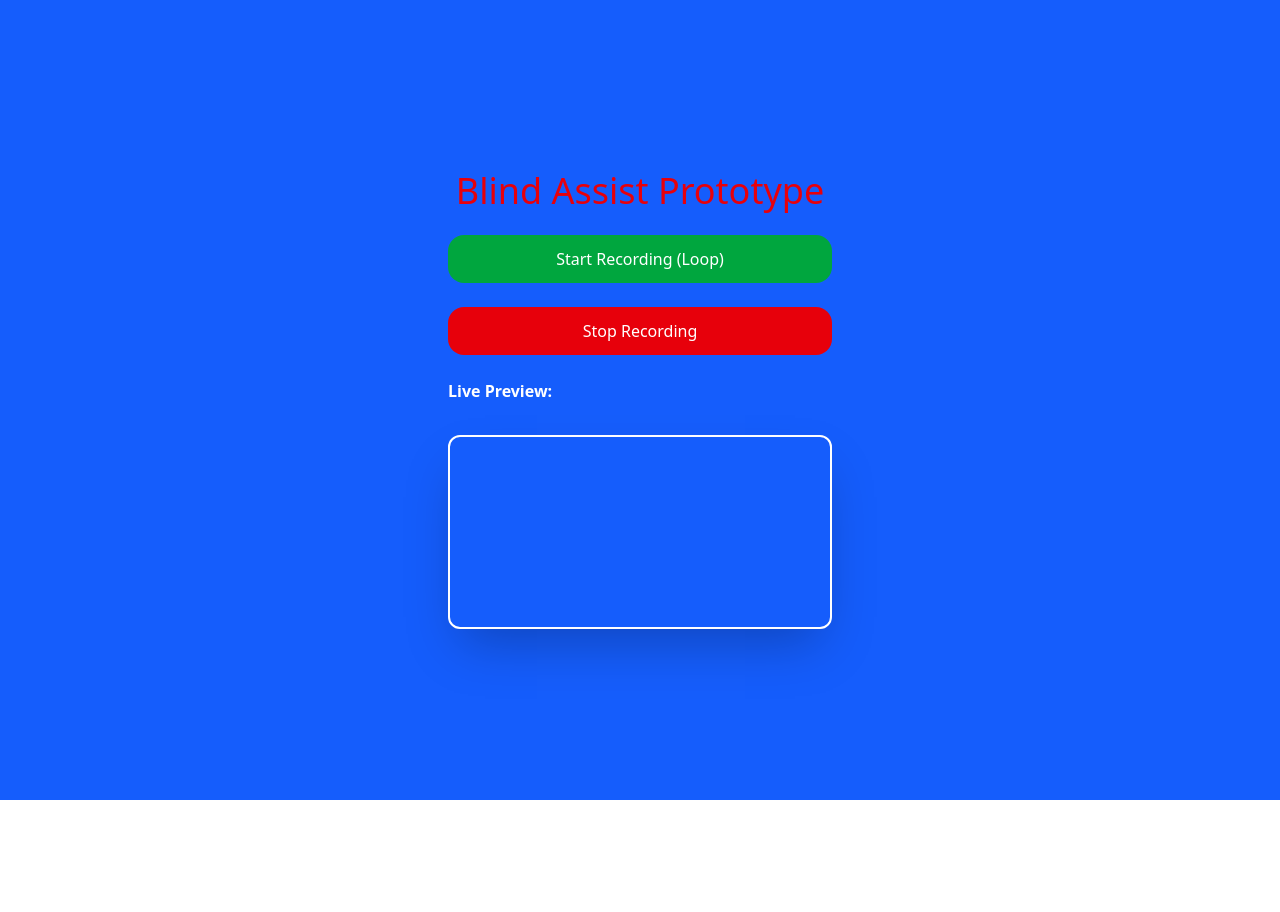
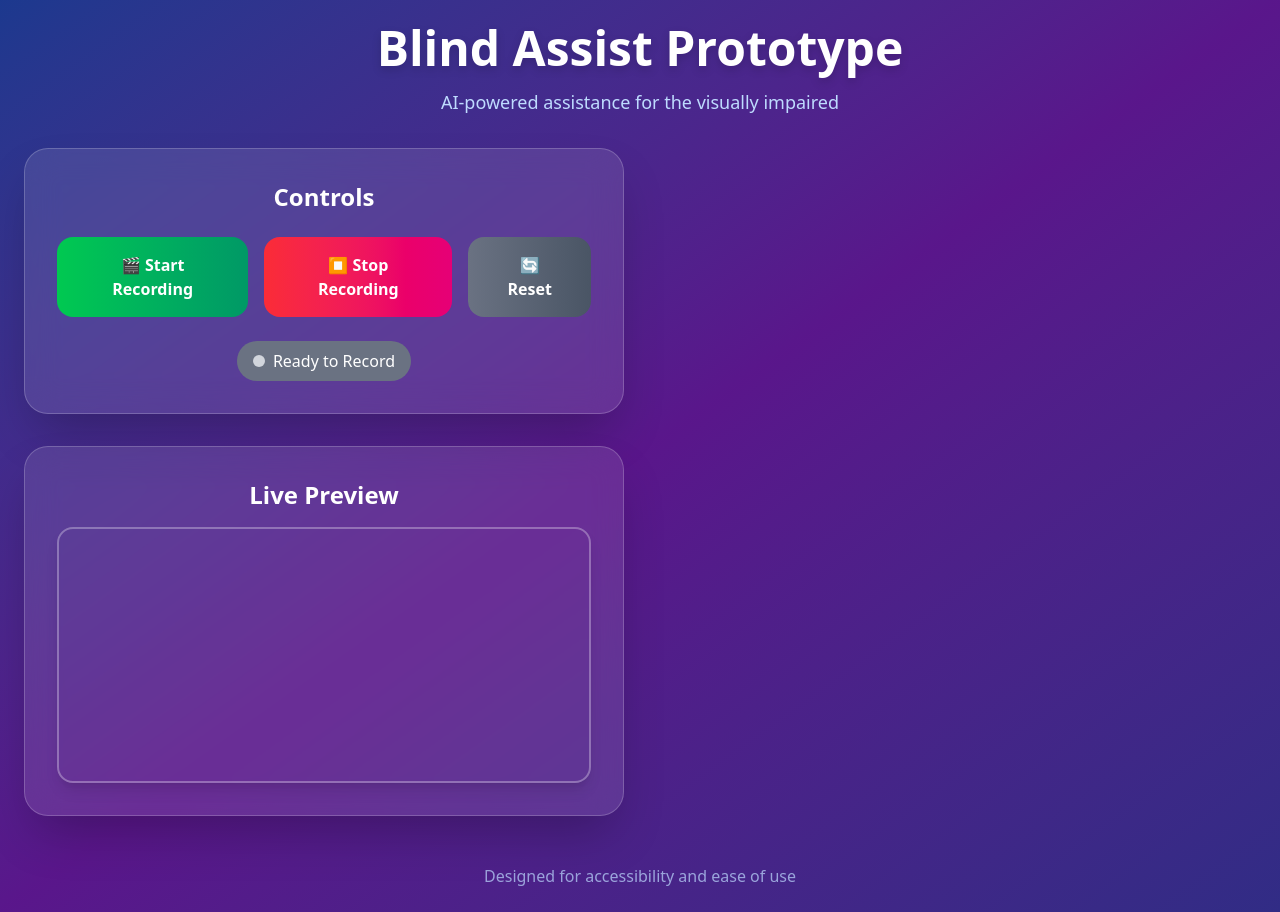
Before and after one commit to Kaushalendra-Marcus/see2say, a React (Vite) app in the folder Frontend/: page / in a window 1280 px wide. Before the commit the page ends 800 px from the top, so only its background shows below. Built offline with nearby package versions, Linux system fonts and the light colour scheme.

Commit message:
Updating files

```diff
--- a/Frontend/src/App.jsx
+++ b/Frontend/src/App.jsx
@@ -1,15 +1,18 @@
 import React, { useRef, useState } from "react";
 import "./App.css";
+import Homepage from "./homepage";
 
 const App = () => {
   const [summary, setSummary] = useState("");
   const [audio, setAudio] = useState(null);
   const [videosrc, setVideoSrc] = useState(null);
+  const [isRecording, setIsRecording] = useState(false);
   const videoref = useRef(null);
   const stopRef = useRef(false);
 
   const startRecording = async () => {
     try {
+      setIsRecording(true);
       // 1. Camera access
       const stream = await navigator.mediaDevices.getUserMedia({
         video: true,
@@ -27,6 +30,7 @@ const App = () => {
       recorder.ondataavailable = (e) => chunks.push(e.data);
 
       recorder.onstop = async () => {
+        setIsRecording(false);
         // 2. Create video file
         const blob = new Blob(chunks, { type: "video/mp4" });
         const url = URL.createObjectURL(blob);
@@ -76,83 +80,42 @@ const App = () => {
       }, 10000);
     } catch (err) {
       console.error("Camera error:", err);
+      setIsRecording(false);
     }
   };
 
   // Stop loop
   const stopRecording = () => {
     stopRef.current = true;
+    setIsRecording(false);
     console.log("Recording stopped manually!");
   };
 
+  const resetAll = () => {
+    stopRecording();
+    setSummary("");
+    setAudio(null);
+    setVideoSrc(null);
+    if (videoref.current) {
+      videoref.current.srcObject = null;
+    }
+  };
+
   return (
-    <div className="bg-blue-600 w-full h-full min-h-screen p-6 flex items-center justify-center flex-col">
-      <h1 className="text-red-600 text-4xl">Blind Assist Prototype</h1>
-      <div className="flex flex-col gap-6 mt-6">
-        {/* Start Recording */}
-        <button
-          onClick={() => {
-            stopRef.current = false;
-            startRecording();
-          }}
-          className="bg-green-600 rounded-2xl p-3 cursor-pointer hover:bg-blue-800 text-white"
-        >
-          Start Recording (Loop)
-        </button>
-
-        {/* Stop Recording */}
-        <button
-          onClick={stopRecording}
-          className="bg-red-600 rounded-2xl p-3 cursor-pointer hover:bg-red-800 text-white"
-        >
-          Stop Recording
-        </button>
-
-        {/* Live Preview */}
-        <h2 className="text-white font-bold">Live Preview:</h2>
-        <video
-          ref={videoref}
-          autoPlay
-          muted
-          className="mt-2 w-96 rounded-xl shadow-2xl border-2 border-white"
-        />
-
-        {/* Recorded Video Play */}
-        {videosrc && (
-          <div>
-            <h2 className="text-white font-bold mt-4">Last Recorded:</h2>
-            <video
-              src={videosrc}
-              controls
-              autoPlay
-              className="mt-2 w-96 rounded-xl shadow-2xl"
-            />
-          </div>
-        )}
-
-        {/* Show Summary */}
-        {summary && (
-          <div className="mt-4 p-4 border rounded bg-gray-100">
-            <h2 className="text-lg font-bold">Final Summary:</h2>
-            <p>{summary}</p>
-          </div>
-        )}
-
-        {/* Play Audio */}
-        {audio && (
-          <div className="mt-4">
-            <h2 className="text-lg font-bold text-white">Audio Output:</h2>
-            <audio controls autoPlay src={audio} muted={false}></audio>
-          </div>
-        )}
-
-        {summary && (
-          <div>
-            <h2 className="text-lg text-red-700 font-bold">Summary Text is :::::::::</h2>
-            <p>{summary}</p>
-          </div>
-        )}
-      </div>
+    <div className="app-container">
+      <Homepage
+        isRecording={isRecording}
+        summary={summary}
+        audio={audio}
+        videosrc={videosrc}
+        videoref={videoref}
+        onStartRecording={() => {
+          stopRef.current = false;
+          startRecording();
+        }}
+        onStopRecording={stopRecording}
+        onReset={resetAll}
+      />
     </div>
   );
 };
--- /dev/null
+++ b/Frontend/src/homepage.jsx
@@ -0,0 +1,142 @@
+import React from 'react';
+
+const Homepage = ({
+  isRecording,
+  summary,
+  audio,
+  videosrc,
+  videoref,
+  onStartRecording,
+  onStopRecording,
+  onReset
+}) => {
+  return (
+    <div className="min-h-screen bg-gradient-to-br from-blue-900 via-purple-900 to-indigo-900 p-6">
+      {/* Header Section */}
+      <div className="text-center mb-8">
+        <h1 className="text-5xl font-bold text-white mb-4 drop-shadow-lg">
+          Blind Assist Prototype
+        </h1>
+        <p className="text-blue-200 text-lg">
+          AI-powered assistance for the visually impaired
+        </p>
+      </div>
+
+      {/* Main Content Grid */}
+      <div className="max-w-7xl mx-auto grid grid-cols-1 lg:grid-cols-2 gap-8">
+
+        {/* Left Column - Controls and Preview */}
+        <div className="space-y-8">
+          {/* Control Panel */}
+          <div className="bg-white/10 backdrop-blur-lg rounded-3xl p-8 border border-white/20 shadow-2xl">
+            <h2 className="text-2xl font-bold text-white mb-6 text-center">Controls</h2>
+
+            <div className="flex flex-col sm:flex-row gap-4 justify-center">
+              <button
+                onClick={onStartRecording}
+                disabled={isRecording}
+                className={`px-8 py-4 rounded-2xl font-semibold text-white transition-all duration-300 transform hover:scale-105 ${
+                  isRecording
+                    ? 'bg-green-400 cursor-not-allowed'
+                    : 'bg-gradient-to-r from-green-500 to-emerald-600 hover:from-green-600 hover:to-emerald-700'
+                }`}
+              >
+                {isRecording ? '🔴 Recording...' : '🎬 Start Recording'}
+              </button>
+
+              <button
+                onClick={onStopRecording}
+                className="px-8 py-4 bg-gradient-to-r from-red-500 to-pink-600 text-white rounded-2xl font-semibold hover:from-red-600 hover:to-pink-700 transition-all duration-300 transform hover:scale-105"
+              >
+                ⏹️ Stop Recording
+              </button>
+
+              <button
+                onClick={onReset}
+                className="px-8 py-4 bg-gradient-to-r from-gray-500 to-gray-600 text-white rounded-2xl font-semibold hover:from-gray-600 hover:to-gray-700 transition-all duration-300 transform hover:scale-105"
+              >
+                🔄 Reset
+              </button>
+            </div>
+
+            {/* Recording Status */}
+            <div className="mt-6 text-center">
+              <div className={`inline-flex items-center px-4 py-2 rounded-full ${
+                isRecording ? 'bg-red-500 animate-pulse' : 'bg-gray-500'
+              }`}>
+                <span className={`w-3 h-3 rounded-full mr-2 ${
+                  isRecording ? 'bg-white' : 'bg-gray-300'
+                }`}></span>
+                <span className="text-white font-medium">
+                  {isRecording ? 'Live Recording' : 'Ready to Record'}
+                </span>
+              </div>
+            </div>
+          </div>
+
+          {/* Video Preview Section */}
+          <div className="bg-white/10 backdrop-blur-lg rounded-3xl p-8 border border-white/20 shadow-2xl">
+            <h2 className="text-2xl font-bold text-white mb-4 text-center">Live Preview</h2>
+            <div className="relative">
+              <video
+                ref={videoref}
+                autoPlay
+                muted
+                className="w-full h-64 object-cover rounded-2xl shadow-lg border-2 border-white/30"
+              />
+              {isRecording && (
+                <div className="absolute top-4 right-4 bg-red-500 text-white px-3 py-1 rounded-full text-sm font-bold animate-pulse">
+                  REC
+                </div>
+              )}
+            </div>
+          </div>
+        </div>
+
+        {/* Right Column - Results */}
+        <div className="space-y-8">
+          {/* Recorded Video Playback */}
+          {videosrc && (
+            <div className="bg-white/10 backdrop-blur-lg rounded-3xl p-8 border border-white/20 shadow-2xl">
+              <h2 className="text-2xl font-bold text-white mb-4 text-center">Last Recording</h2>
+              <video
+                src={videosrc}
+                controls
+                className="w-full rounded-2xl shadow-lg border-2 border-white/30"
+              />
+            </div>
+          )}
+
+          {/* Audio Output */}
+          {audio && (
+            <div className="bg-white/10 backdrop-blur-lg rounded-3xl p-8 border border-white/20 shadow-2xl">
+              <h2 className="text-2xl font-bold text-white mb-4 text-center">Audio Output</h2>
+              <div className="bg-black/20 rounded-2xl p-6">
+                <audio controls autoPlay src={audio} muted={false} className="w-full"></audio>
+              </div>
+            </div>
+          )}
+
+          {/* Summary Output */}
+          {summary && (
+            <div className="bg-white/10 backdrop-blur-lg rounded-3xl p-8 border border-white/20 shadow-2xl">
+              <h2 className="text-2xl font-bold text-white mb-4 text-center">AI Summary</h2>
+              <div className="bg-white/5 rounded-2xl p-6 border border-white/10">
+                <p className="text-white/90 leading-relaxed text-lg">{summary}</p>
+              </div>
+            </div>
+          )}
+        </div>
+      </div>
+
+      {/* Footer */}
+      <div className="text-center mt-12">
+        <p className="text-blue-200/70">
+          Designed for accessibility and ease of use
+        </p>
+      </div>
+    </div>
+  );
+};
+
+export default Homepage;
```
